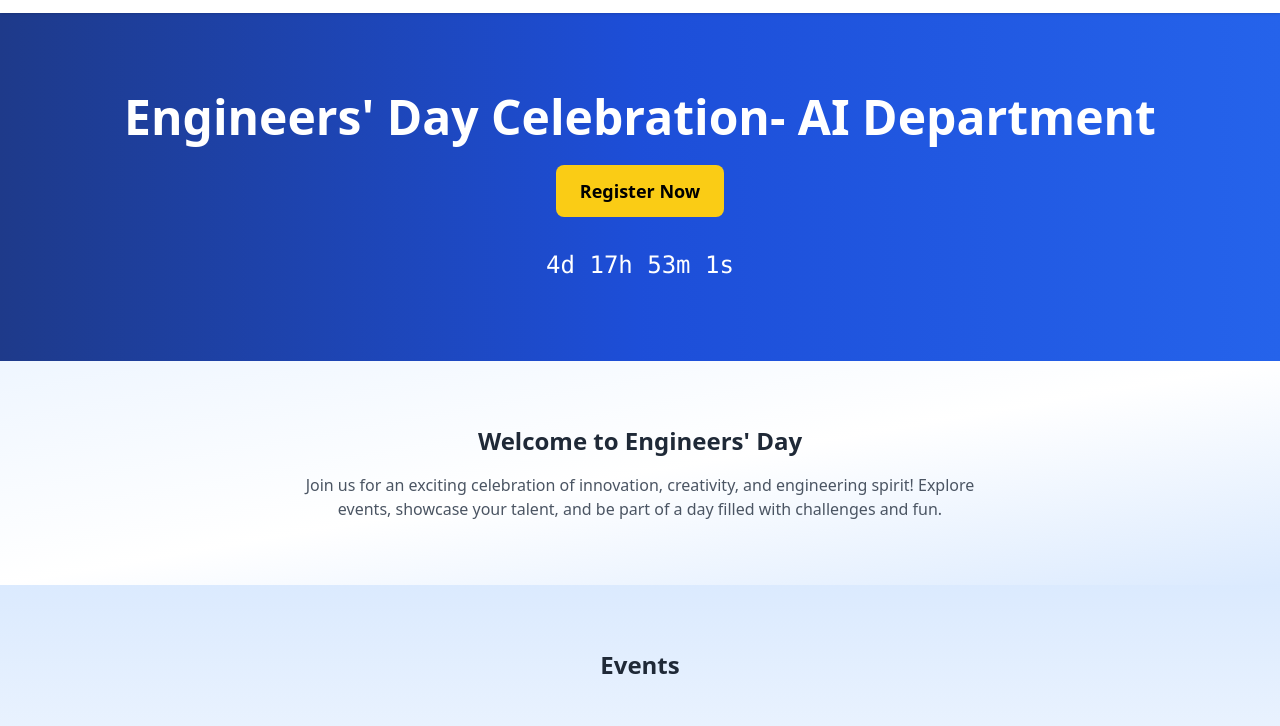
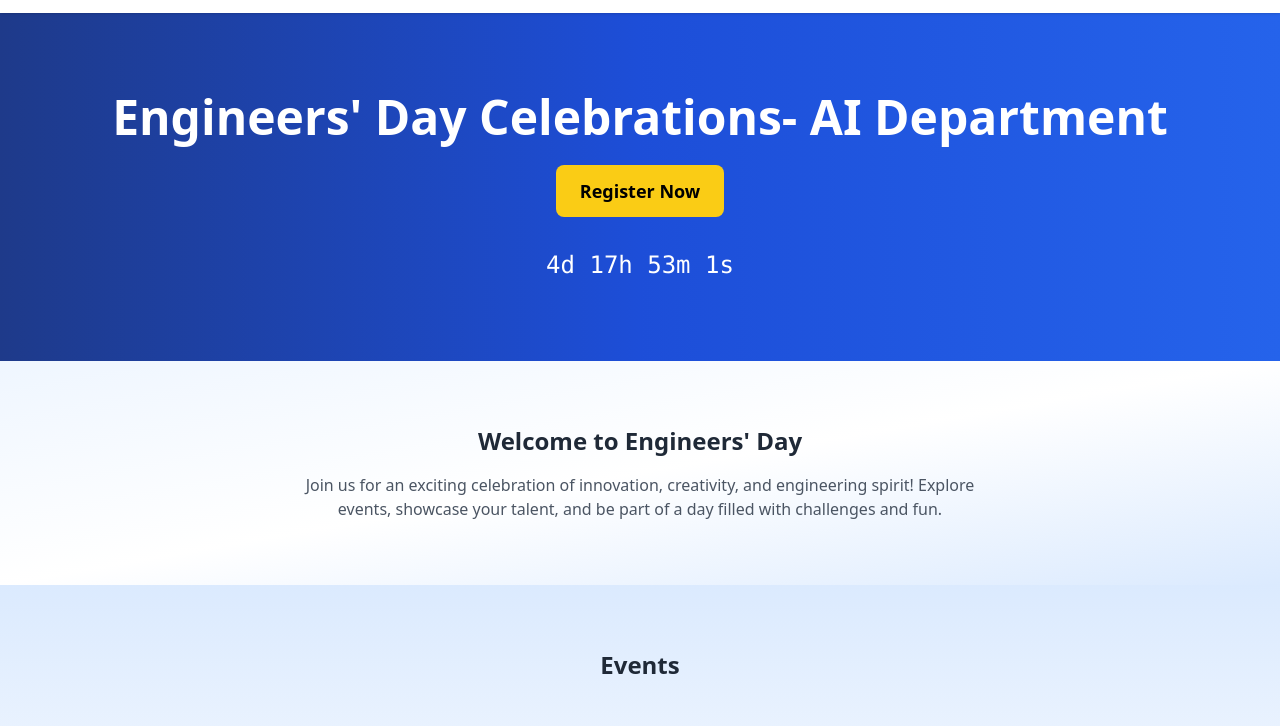
Before and after one commit to dilpakshayapatnala/engineers-day-site, a plain HTML site: page index.html in a window 1280 px wide. Shown: the part 67-793 px from the top of the page. Drawn offline with nearby package versions, Linux system fonts and the light colour scheme.

Commit message:
Update index.html

```diff
--- a/index.html
+++ b/index.html
@@ -32,7 +32,7 @@
   <!-- Hero / Header -->
 <header id="home" class="bg-gradient-to-r from-blue-900 via-blue-700 to-blue-600 text-white py-20 text-center">
   <div class="container mx-auto px-4">
-    <h1 class="text-4xl md:text-5xl font-extrabold">Engineers' Day Celebration- AI Department</h1>
+    <h1 class="text-4xl md:text-5xl font-extrabold">Engineers' Day Celebrations- AI Department</h1>
 
     <a href="https://forms.gle/krZJMKB7pWnhMa3j7" target="_blank"
        class="bg-yellow-400 text-black px-6 py-3 rounded-lg text-lg font-semibold hover:bg-yellow-500 transition mt-6 inline-block">
```
